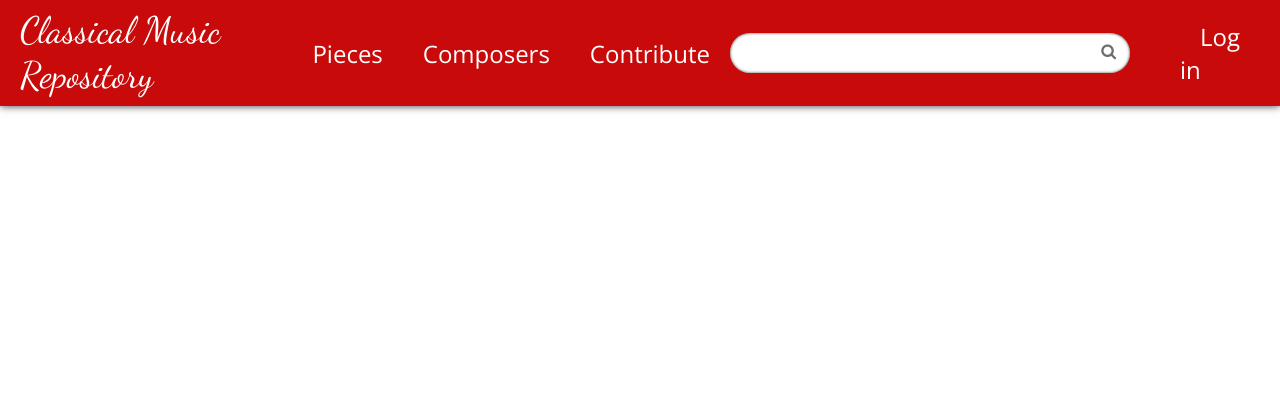
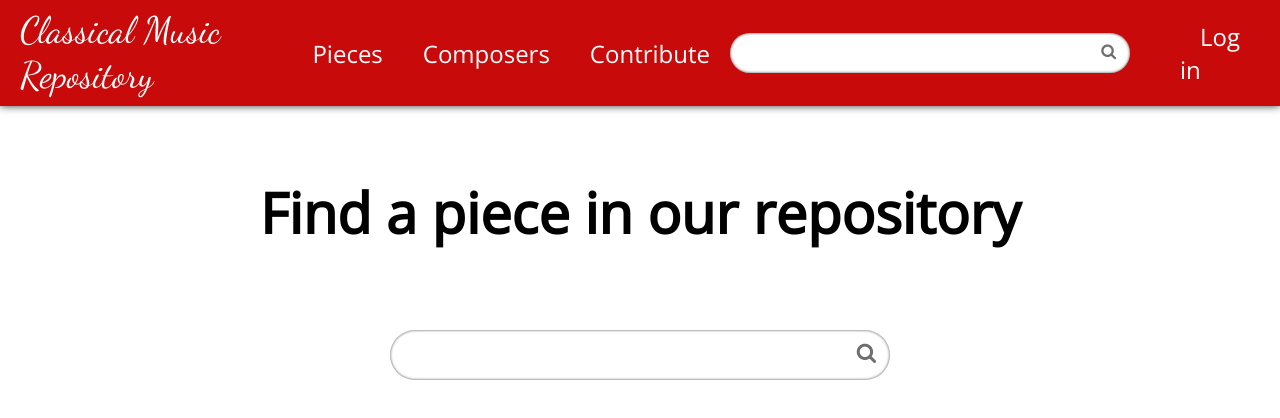
Before and after one commit to WindowsCrashed/CMR-React-Client, a React (Create React App) app: page /pieces in a window 1280 px wide. Shown: the top 418 px of the page. Built offline with nearby package versions, Linux system fonts and the light colour scheme; no server answers.

Commit message:
Implemented search in List pages

```diff
--- a/src/hooks/useApi/index.js
+++ b/src/hooks/useApi/index.js
@@ -6,14 +6,22 @@ export default function useApi(route, query) {
     const [loaded, setLoaded] = useState(false)
 
     useEffect(() => {
-        // Fix later
-        axios(`https://localhost:7000/api/${route}/${query}`)
+        const cancelToken = axios.CancelToken.source()
+
+        axios(`https://localhost:7000/api/${route}/${query}`, { cancelToken: cancelToken.token })
         .then(res => {
             setData(res.data)
             setLoaded(true)
             return res
         })
-        .catch(console.log)
+        .catch(err => {
+            if (axios.isCancel(err)) return
+            console.log(err)
+        })
+
+        return () => {
+            cancelToken.cancel()
+        }
     }, [query, route])
 
     return {
--- a/src/pages/composers/index.jsx
+++ b/src/pages/composers/index.jsx
@@ -1,20 +1,13 @@
 import React from 'react'
-import { useLocation } from 'react-router-dom'
 import ComposerRow from './components/composer-row'
 import ListPage from '../../templates/list-page'
-import useApi from '../../hooks/useApi'
 
 function Composers() {
-    const { data, loaded } = useApi('composers', useLocation().search.substring(3))
-
     return (
-        loaded &&
-
-        <ListPage title='Find a composer in our repository'
+        <ListPage title='Find a composer in our repository' route='composers/search'
             tableData={{
                 headers: ['Last Name', 'Name', 'Nationality', 'Musical Period'],
-                row: ComposerRow,
-                data: data
+                row: ComposerRow
             }}/>
     )
 }
--- a/src/pages/pieces/index.jsx
+++ b/src/pages/pieces/index.jsx
@@ -1,20 +1,13 @@
 import React from 'react'
-import { useLocation } from 'react-router-dom'
 import PieceRow from './components/piece-row'
 import ListPage from '../../templates/list-page'
-import useApi from '../../hooks/useApi'
 
 function Pieces() {
-    const { data, loaded } = useApi('pieces', useLocation().search.substring(3))
-
     return (
-        loaded &&
-
-        <ListPage title='Find a piece in our repository'
+        <ListPage title='Find a piece in our repository' route='pieces/search'
             tableData={{
                 headers: ['Composer', 'Name', 'Catalog', 'Key'],
-                row: PieceRow,
-                data: data
+                row: PieceRow
             }}/>
     )
 }
--- a/src/templates/list-page/index.jsx
+++ b/src/templates/list-page/index.jsx
@@ -1,17 +1,26 @@
-import React from 'react'
+import React, { useState } from 'react'
 import './style.css'
 import Header from '../header'
 import SearchBar from '../searchbar'
 import Table from '../table'
+import useApi from '../../hooks/useApi'
 
-function ListPage({ title, tableData }) {
+function ListPage({ title, route, tableData }) {
+    const [query, setQuery] = useState('')
+    const { data, loaded } = useApi(route, query)
+
+    const onChange = e => setQuery(e)
+
     return (
         <div className="content content-list">
             <Header title={title} titleClasses='title-lg mb-70'/>
-            <SearchBar/>
-            <div className="table-container">
-                <Table {...tableData}/>
-            </div>
+            <SearchBar value={query} onChange={onChange} buttonDisabled={true}/>
+            {
+                loaded &&
+                <div className="table-container">
+                    <Table {...tableData} data={data}/>
+                </div>
+            }
         </div>
     )
 }
--- a/src/templates/searchbar/index.jsx
+++ b/src/templates/searchbar/index.jsx
@@ -1,12 +1,12 @@
 import React from 'react'
 import './style.css'
 
-function SearchBar() {
+function SearchBar({ value, onChange, buttonDisabled }) {
     return (
         <div className="search-container">
             <form action="" className="search">
-                <input name="s" id=""/>
-                <button><i className="fa fa-search"></i></button>
+                <input name="s" value={value} onChange={e => onChange(e.target.value)}/>
+                <button disabled={buttonDisabled}><i className="fa fa-search"></i></button>
             </form>
         </div>
     )
```
